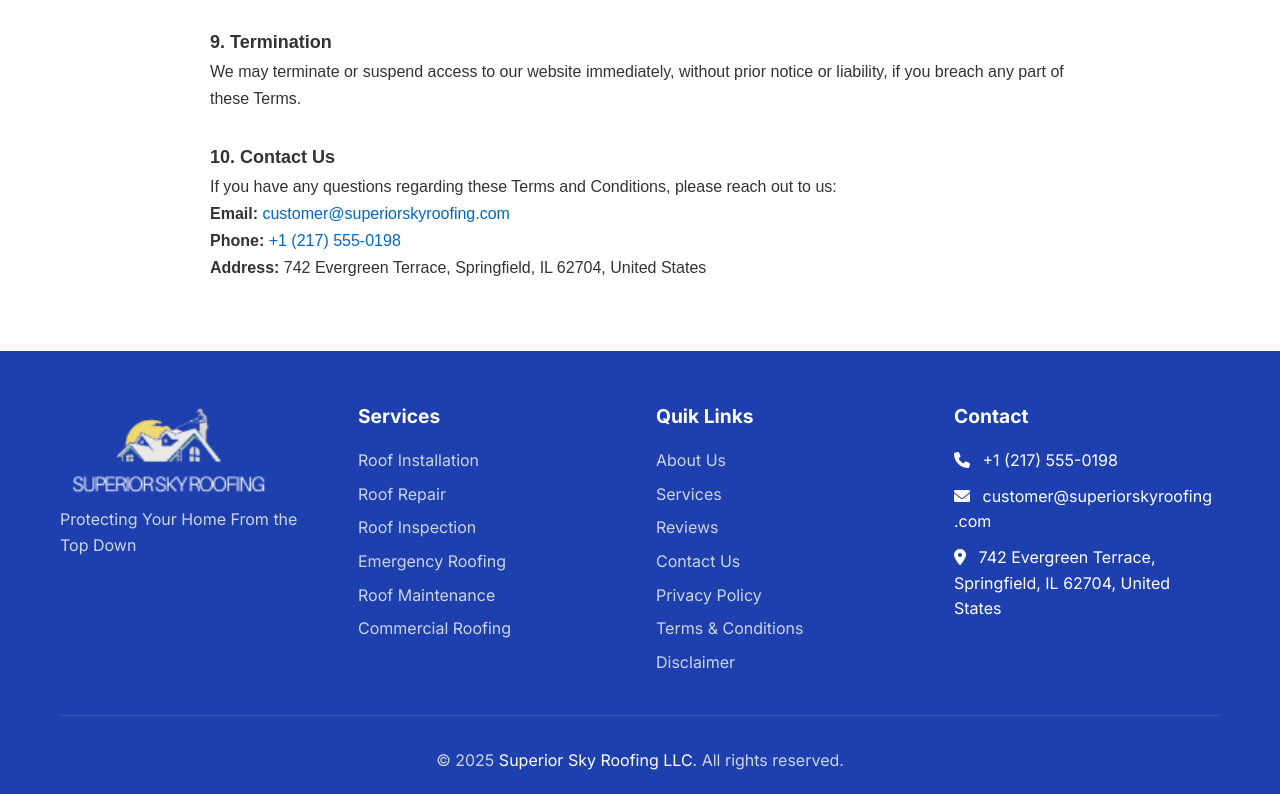
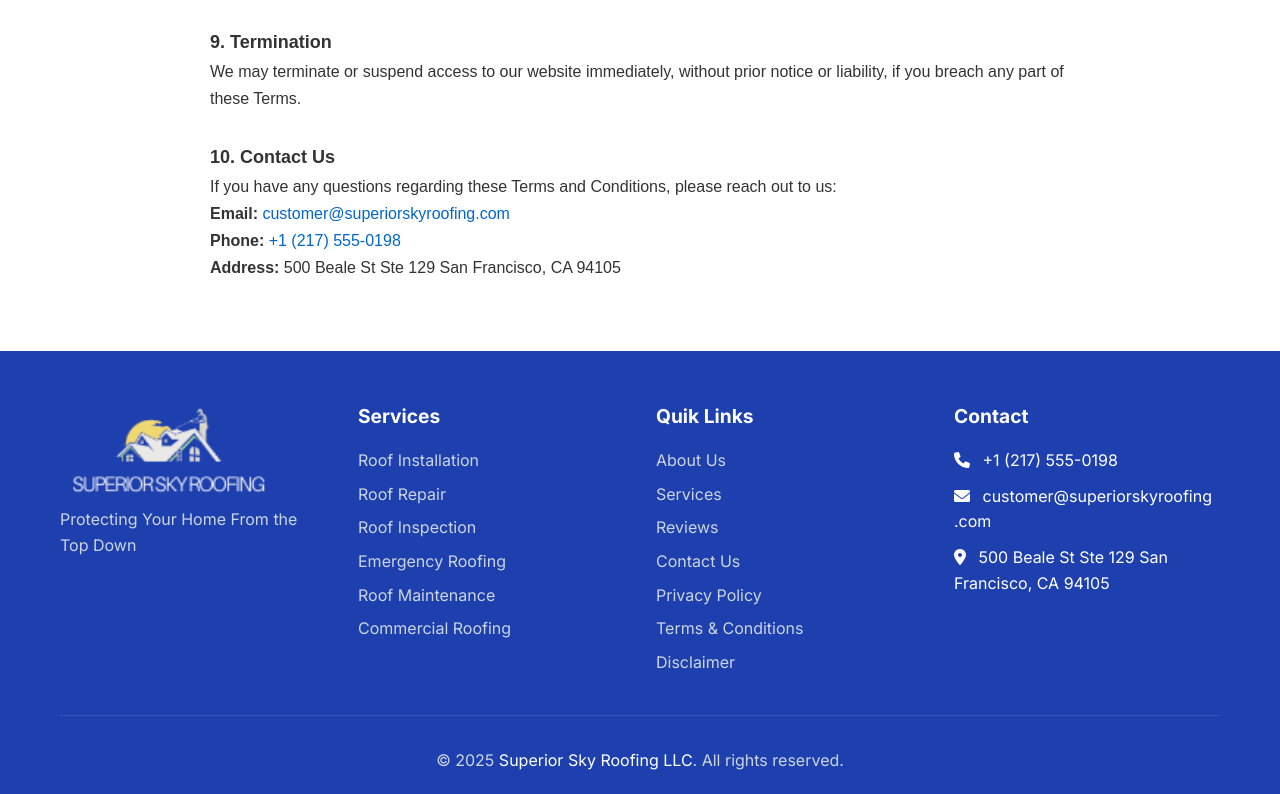
Before and after one commit to DivyanshiShrivastav04/SuperiorSkyRoofing, a plain HTML site: page terms-conditions.html in a window 1280 px wide. Shown: the part 1515-2309 px from the top of the page. Drawn offline with Linux system fonts and the light colour scheme.

Commit message:
Update terms-conditions.html

```diff
--- a/terms-conditions.html
+++ b/terms-conditions.html
@@ -87,7 +87,7 @@
     <ul style="list-style: none; padding-left: 0;">
         <li><strong>Email:</strong> <a href="mailto:customer@superiorskyroofing.com" style="color: #0066cc; text-decoration: none;">customer@superiorskyroofing.com</a></li>
         <li><strong>Phone:</strong> <a href="tel:+12175550198" style="color: #0066cc; text-decoration: none;">+1 (217) 555-0198</a></li>
-        <li><strong>Address:</strong> 742 Evergreen Terrace, Springfield, IL 62704, United States</li>
+        <li><strong>Address:</strong> 500 Beale St Ste 129 San Francisco, CA 94105</li>
     </ul>
 </section>
 
@@ -146,7 +146,7 @@
         <a href="https://www.google.com/maps?q=742+Evergreen+Terrace,+Springfield,+IL+62704"
            target="_blank"
            style="color: white; text-decoration: none;">
-            742 Evergreen Terrace, Springfield, IL 62704, United States
+            500 Beale St Ste 129 San Francisco, CA 94105
         </a>
     </p>
 </div>
```
